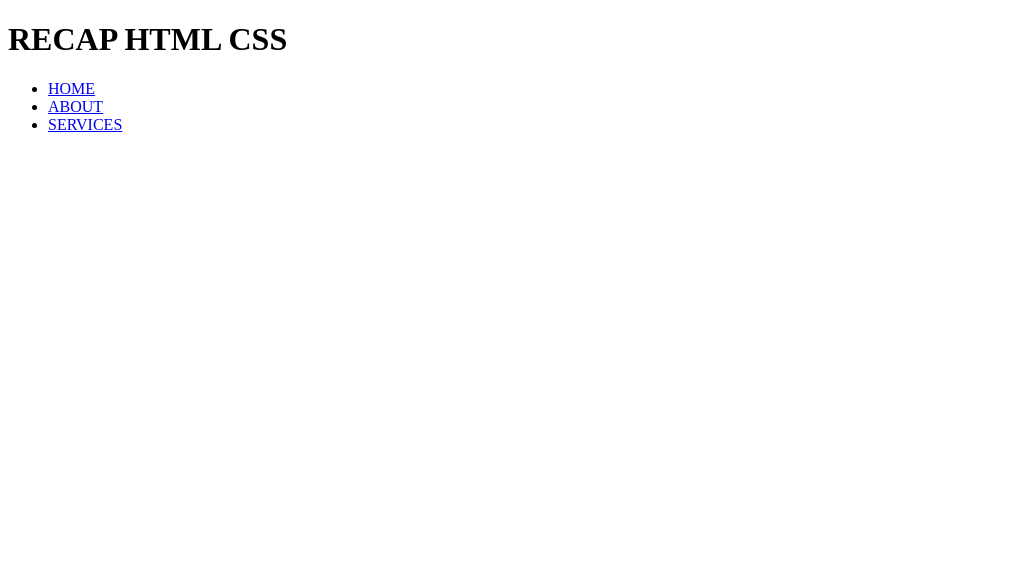
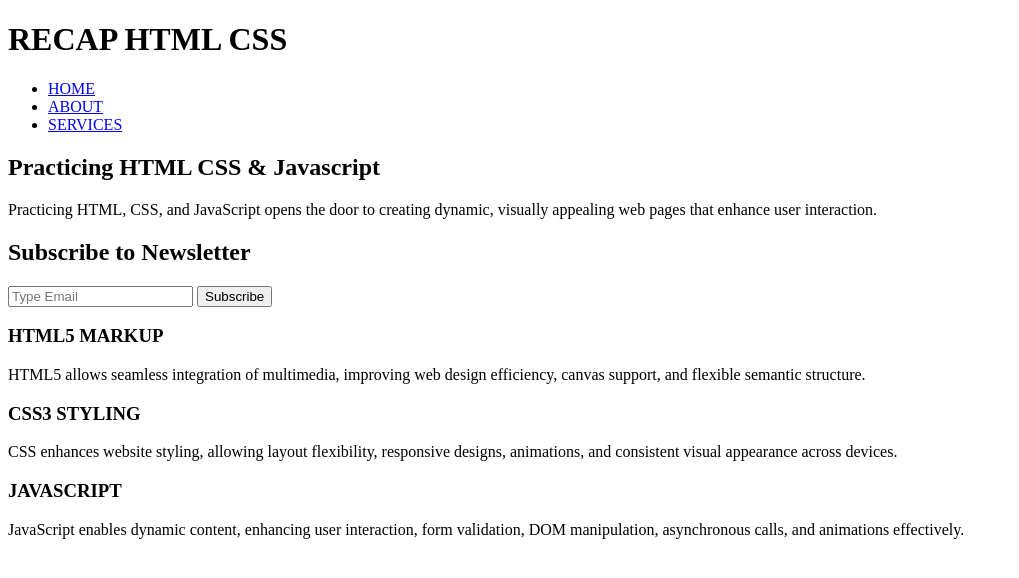
Before and after one commit to T1To48/-1_basic_responsive_website, a plain HTML site: page index.html in a window 1280 px wide. Shown: the whole page, without its empty margins (0-1019 px from the left). Drawn offline with Linux system fonts and the light colour scheme.

Commit message:
html files

```diff
--- a/index.html
+++ b/index.html
@@ -1,17 +1,17 @@
-<!DOCTYPE html>
+<!doctype html>
 
 <html lang="en">
     <head>
-        <meta charset=""utf-8">
+        <meta charset="utf-8" />
         <!-- view port is important for building a responsive webpage -->
-        <meta name=""viewport" content="width=device-width">
-        <link rel="stylesheet" href="./css/style.css">
+        <meta name="viewport" content="width=device-width" />
+        <link rel="stylesheet" href="./css/style.css" />
         <title>HTML CSS | RECAP</title>
     </head>
     <body>
         <header>
-            <div class=""container">
-                <div id=""branding">
+            <div class="container">
+                <div id="branding">
                     <h1>RECAP HTML CSS</h1>
                 </div>
                 <nav>
@@ -19,10 +19,56 @@
                         <li><a href="index.html">HOME</a></li>
                         <li><a href="about.html">ABOUT</a></li>
                         <li><a href="services.html">SERVICES</a></li>
-
                     </ul>
                 </nav>
             </div>
         </header>
+        <section id="showcase">
+            <div class="container">
+                <h1>Practicing HTML CSS & Javascript</h1>
+                <p>
+                    Practicing HTML, CSS, and JavaScript opens the door to
+                    creating dynamic, visually appealing web pages that enhance
+                    user interaction.
+                </p>
+            </div>
+        </section>
+        <section id="newsletter">
+            <div class="container">
+                <h1>Subscribe to Newsletter</h1>
+                <form>
+                    <input type="email" placeholder="Type Email" />
+                    <button type="submit" class="button_1">Subscribe</button>
+                </form>
+            </div>
+        </section>
+        <section id="boxes">
+            <div class="container">
+                <div class="box">
+                    <h3>HTML5 MARKUP</h3>
+                    <p>
+                        HTML5 allows seamless integration of multimedia,
+                        improving web design efficiency, canvas support, and
+                        flexible semantic structure.
+                    </p>
+                </div>
+                <div class="box">
+                    <h3>CSS3 STYLING</h3>
+                    <p>
+                        CSS enhances website styling, allowing layout
+                        flexibility, responsive designs, animations, and
+                        consistent visual appearance across devices.
+                    </p>
+                </div>
+                <div class="box">
+                    <h3>JAVASCRIPT</h3>
+                    <p>
+                        JavaScript enables dynamic content, enhancing user
+                        interaction, form validation, DOM manipulation,
+                        asynchronous calls, and animations effectively.
+                    </p>
+                </div>
+            </div>
+        </section>
     </body>
 </html>
```
Also changed, not shown: about.html (added), services.html (added). Lines whose indentation alone changed are shown as unchanged.
